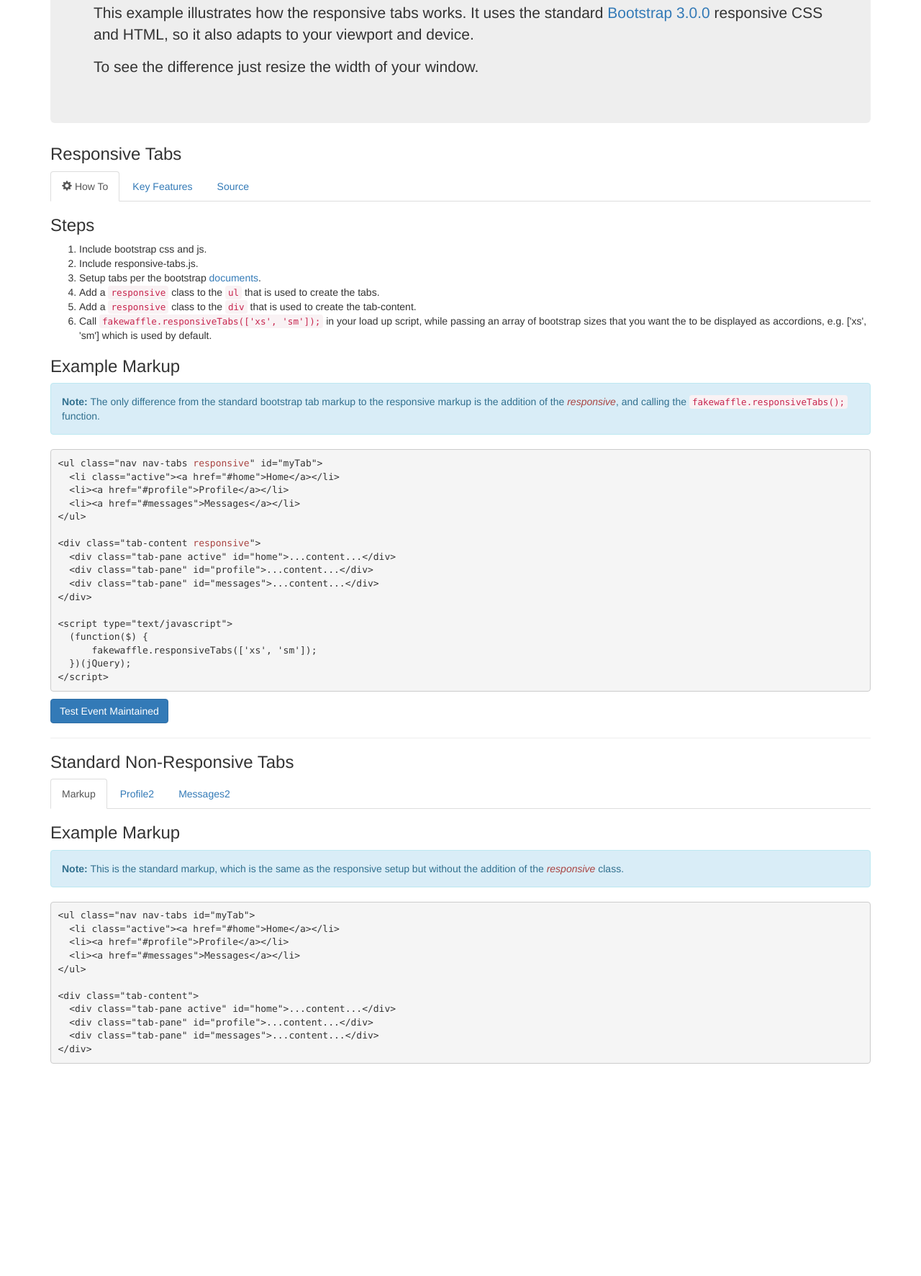
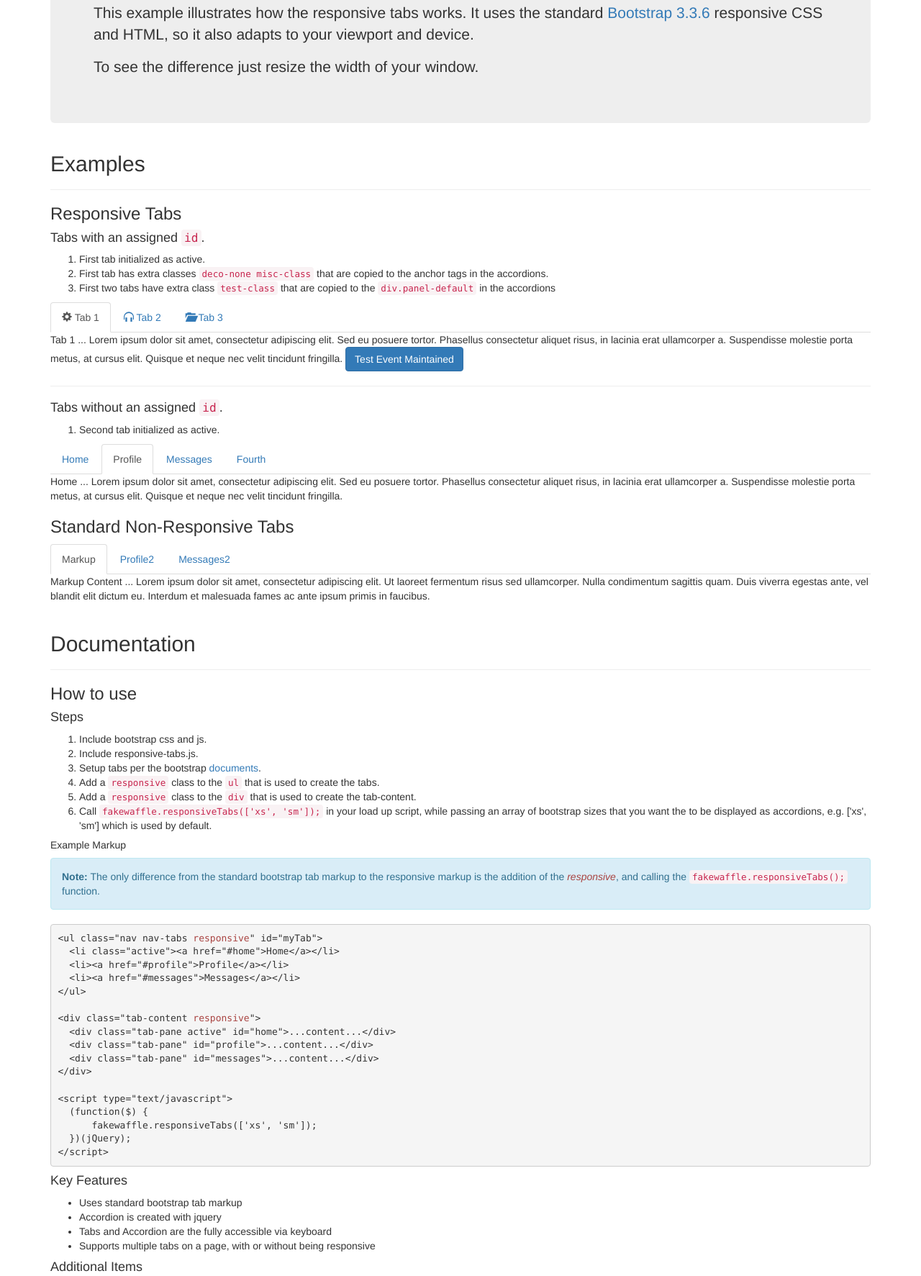
Before and after one commit to openam/bootstrap-responsive-tabs, a plain HTML site: page index.html in a window 1280 px wide. Shown: the part 215-1988 px from the top of the page at 72% size. Before the commit the page ends 1703 px from the top, so only its background shows below. Drawn offline with nearby package versions, Linux system fonts and the light colour scheme.

Commit message:
docs: re-organize the demo page for Bootstrap 3
- Update to use Bootstrap 3.3.6 as well

```diff
--- a/index.html
+++ b/index.html
@@ -1,7 +1,7 @@
 <html>
   <head>
     <title>Tabs</title>
-    <link href="//netdna.bootstrapcdn.com/bootstrap/3.0.0/css/bootstrap.min.css" rel="stylesheet">
+    <link href="//netdna.bootstrapcdn.com/bootstrap/3.3.6/css/bootstrap.min.css" rel="stylesheet">
     <style type="text/css">
       .deco-none {
         text-decoration: none !important;
@@ -34,21 +34,76 @@
       <!-- Main component for a primary marketing message or call to action -->
       <div class="jumbotron">
         <h1>Responsive Tabs Example</h1>
-        <p>This example illustrates how the responsive tabs works. It uses the standard <a href="//getbootstrap.com">Bootstrap 3.0.0</a> responsive CSS and HTML, so it also adapts to your viewport and device.</p>
+        <p>This example illustrates how the responsive tabs works. It uses the standard <a href="//getbootstrap.com">Bootstrap 3.3.6</a> responsive CSS and HTML, so it also adapts to your viewport and device.</p>
         <p>To see the difference just resize the width of your window.</p>
+      </div>
+
+      <!-- ====================================== examples ====================================== -->
+      <div class="page-header">
+        <h2>Examples</h2>
       </div>
 
       <h3>Responsive Tabs</h3>
 
+      <h4>Tabs with an assigned <code>id</code>.</h4>
+      <ol>
+          <li>First tab initialized as active.</li>
+          <li>First tab has extra classes <code>deco-none misc-class</code> that are copied to the anchor tags in the accordions.</li>
+          <li>First two tabs have extra class <code>test-class</code> that are copied to the <code>div.panel-default</code> in the accordions</li>
+      </ol>
       <ul class="nav nav-tabs responsive" id="myTab">
-        <li class="test-class active"><a class="deco-none misc-class" href="#how-to"><span class="glyphicon glyphicon-cog"></span> How To</a></li>
-        <li class="test-class"><a href="#features">Key Features</a></li>
-        <li><a class="deco-none" href="#source">Source</a></li>
+        <li class="test-class active"><a class="deco-none misc-class" href="#resp-tab1"><span class="glyphicon glyphicon-cog"></span> Tab 1</a></li>
+        <li class="test-class"><a href="#resp-tab2"><span class="glyphicon glyphicon-headphones"></span> Tab 2</a></li>
+        <li><a class="deco-none" href="#resp-tab3"><span class="glyphicon glyphicon-folder-open"></span> Tab 3</a></li>
       </ul>
 
       <div class="tab-content responsive">
-        <div class="tab-pane active" id="how-to">
-          <h3>Steps</h3>
+        <div class="tab-pane active" id="resp-tab1">Tab 1 ... Lorem ipsum dolor sit amet, consectetur adipiscing elit. Sed eu posuere tortor. Phasellus consectetur aliquet risus, in lacinia erat ullamcorper a. Suspendisse molestie porta metus, at cursus elit. Quisque et neque nec velit tincidunt fringilla. <button class='btn btn-primary js-alert-test'>Test Event Maintained</button></div>
+        <div class="tab-pane" id="resp-tab2">Tab 2 ... Phasellus consectetur aliquet risus, in lacinia erat ullamcorper a. Suspendisse molestie porta metus, at cursus elit. Quisque et neque nec velit tincidunt fringilla. Morbi eget nisi molestie, egestas turpis non, pharetra orci. Donec mattis sem ipsum, eu dapibus lacus rutrum in. Fusce blandit mi leo, non feugiat nunc tempus vitae.</div>
+        <div class="tab-pane" id="resp-tab3">Tab 3 ... Quisque et neque nec velit tincidunt fringilla. Morbi eget nisi molestie, egestas turpis non, pharetra orci. Donec mattis sem ipsum, eu dapibus lacus rutrum in. Fusce blandit mi leo, non feugiat nunc tempus vitae. Mauris hendrerit, leo sit amet mollis bibendum, lacus augue auctor turpis, sed placerat augue libero quis massa.</div>
+      </div>
+
+      <hr>
+
+      <h4>Tabs without an assigned <code>id</code>.</h4>
+      <ol>
+          <li>Second tab initialized as active.</li>
+      </ol>
+      <ul class="nav nav-tabs responsive">
+        <li><a href="#home-test-new">Home</a></li>
+        <li class="active"><a href="#profile-test-new">Profile</a></li>
+        <li><a href="#messages-test-new">Messages</a></li>
+        <li><a href="#fourth-test-new">Fourth</a></li>
+      </ul>
+
+      <div class="tab-content responsive">
+        <div class="tab-pane active" id="home-test-new">Home ... Lorem ipsum dolor sit amet, consectetur adipiscing elit. Sed eu posuere tortor. Phasellus consectetur aliquet risus, in lacinia erat ullamcorper a. Suspendisse molestie porta metus, at cursus elit. Quisque et neque nec velit tincidunt fringilla.</div>
+        <div class="tab-pane" id="profile-test-new">Profile ... Phasellus consectetur aliquet risus, in lacinia erat ullamcorper a. Suspendisse molestie porta metus, at cursus elit. Quisque et neque nec velit tincidunt fringilla. Morbi eget nisi molestie, egestas turpis non, pharetra orci. Donec mattis sem ipsum, eu dapibus lacus rutrum in. Fusce blandit mi leo, non feugiat nunc tempus vitae.</div>
+        <div class="tab-pane" id="messages-test-new">Messages ... Quisque et neque nec velit tincidunt fringilla. Morbi eget nisi molestie, egestas turpis non, pharetra orci. Donec mattis sem ipsum, eu dapibus lacus rutrum in. Fusce blandit mi leo, non feugiat nunc tempus vitae. Mauris hendrerit, leo sit amet mollis bibendum, lacus augue auctor turpis, sed placerat augue libero quis massa.</div>
+        <div class="tab-pane" id="fourth-test-new">Fourth ... Quisque et neque nec velit tincidunt fringilla. Morbi eget nisi molestie, egestas turpis non, pharetra orci. Donec mattis sem ipsum, eu dapibus lacus rutrum in. Fusce blandit mi leo, non feugiat nunc tempus vitae. Mauris hendrerit, leo sit amet mollis bibendum, lacus augue auctor turpis, sed placerat augue libero quis massa.</div>
+      </div>
+
+      <h3>Standard Non-Responsive Tabs</h3>
+
+      <ul class="nav nav-tabs" id="nonResponsiveTabs">
+        <li class="active"><a href="#nr-tab1">Markup</a></li>
+        <li><a href="#nr-tab2">Profile2</a></li>
+        <li><a href="#nr-tab3">Messages2</a></li>
+      </ul>
+
+      <div class="tab-content">
+        <div class="tab-pane active" id="nr-tab1">Markup Content ... Lorem ipsum dolor sit amet, consectetur adipiscing elit. Ut laoreet fermentum risus sed ullamcorper. Nulla condimentum sagittis quam. Duis viverra egestas ante, vel blandit elit dictum eu. Interdum et malesuada fames ac ante ipsum primis in faucibus.</div>
+        <div class="tab-pane" id="nr-tab2">Profile 2 Content ... Ut laoreet fermentum risus sed ullamcorper. Nulla condimentum sagittis quam. Duis viverra egestas ante, vel blandit elit dictum eu. Interdum et malesuada fames ac ante ipsum primis in faucibus. Vivamus fermentum dui at viverra pulvinar.</div>
+        <div class="tab-pane" id="nr-tab3">Messages 2 Content ... Duis viverra egestas ante, vel blandit elit dictum eu. Interdum et malesuada fames ac ante ipsum primis in faucibus. Vivamus fermentum dui at viverra pulvinar. Donec eu ipsum ut tellus convallis posuere. Sed tempor turpis laoreet dignissim mattis.</div>
+      </div>
+
+      <!-- ====================================== documentation ====================================== -->
+      <div class="page-header">
+        <h2>Documentation</h2>
+      </div>
+
+      <h3>How to use</h3>
+        <h4>Steps</h4>
           <ol>
             <li>Include bootstrap css and js.</li>
             <li>Include responsive-tabs.js.</li>
@@ -57,7 +112,7 @@
             <li>Add a <code>responsive</code> class to the <code>div</code> that is used to create the tab-content.</li>
             <li>Call <code>fakewaffle.responsiveTabs(['xs', 'sm']);</code> in your load up script, while passing an array of bootstrap sizes that you want the to be displayed as accordions, e.g. ['xs', 'sm'] which is used by default.</li>
           </ol>
-          <h3>Example Markup</h3>
+          <h5>Example Markup</h5>
           <div class="alert alert-info">
             <strong>Note:</strong> The only difference from the standard bootstrap tab markup to the responsive markup is the addition of the <em class="text-danger">responsive</em>, and calling the <code>fakewaffle.responsiveTabs();</code> function.
           </div>
@@ -79,64 +134,31 @@
       fakewaffle.responsiveTabs(['xs', 'sm']);
   })(jQuery);
 &lt;/script&gt;</pre>
-          <button class='btn btn-primary js-alert-test'>Test Event Maintained</button>
-        </div>
-        <div class="tab-pane" id="features">
-          <br>
+
+        <h4>Key Features</h4>
           <ul>
             <li>Uses standard bootstrap tab markup</li>
             <li>Accordion is created with jquery</li>
             <li>Tabs and Accordion are the fully accessible via keyboard</li>
             <li>Supports multiple tabs on a page, with or without being responsive</li>
           </ul>
-        </div>
-        <div class="tab-pane" id="source">
-          <h3>Source code</h3>
+
+        <h4>Additional Items</h4>
+          <ul>
+              <li>Make the entire panel heading clickable, see <a href="https://github.com/openam/bootstrap-responsive-tabs/issues/5">Issue #5</a>.</li>
+          </ul>
+
+        <h4>Source</h4>
           <p>You may download the source code from <a href="https://github.com/openam/bootstrap-responsive-tabs/archive/master.zip">github</a>.</p>
-          <h3>Reporting issues</h3>
+          <h5>Reporting issues</h5>
           <p>If you have any issues with this please report in on <a href="https://github.com/openam/bootstrap-responsive-tabs/issues">github</a>.</p>
-          <h3>Contributing</h3>
+          <h5>Contributing</h5>
           <p>If you'd like to contribute to this project, you can fork the project send a pull request.</p>
-        </div>
-      </div>
-
-      <hr>
-      <h3>Standard Non-Responsive Tabs</h3>
-
-      <ul class="nav nav-tabs" id="moreTabs">
-        <li class="active"><a href="#markup">Markup</a></li>
-        <li><a href="#profile2">Profile2</a></li>
-        <li><a href="#messages2">Messages2</a></li>
-      </ul>
-
-      <div class="tab-content">
-        <div class="tab-pane active" id="markup">
-          <h3>Example Markup</h3>
-          <div class="alert alert-info">
-            <strong>Note:</strong> This is the standard markup, which is the same as the responsive setup but without the addition of the <em class="text-danger">responsive</em> class.
-          </div>
-          <pre>
-&lt;ul class="nav nav-tabs id="myTab"&gt;
-  &lt;li class="active"&gt;&lt;a href="#home"&gt;Home&lt;/a&gt;&lt;/li&gt;
-  &lt;li&gt;&lt;a href="#profile"&gt;Profile&lt;/a&gt;&lt;/li&gt;
-  &lt;li&gt;&lt;a href="#messages"&gt;Messages&lt;/a&gt;&lt;/li&gt;
-&lt;/ul&gt;
-
-&lt;div class="tab-content"&gt;
-  &lt;div class="tab-pane active" id="home"&gt;...content...&lt;/div&gt;
-  &lt;div class="tab-pane" id="profile"&gt;...content...&lt;/div&gt;
-  &lt;div class="tab-pane" id="messages"&gt;...content...&lt;/div&gt;
-&lt;/div&gt;</pre>
-        </div>
-        <div class="tab-pane" id="profile2">... Profile 2 Content ...</div>
-        <div class="tab-pane" id="messages2">... Messages 2 Content ...</div>
-      </div>
-
 
     </div> <!-- /container -->
 
     <script src="//ajax.googleapis.com/ajax/libs/jquery/1.9.1/jquery.min.js"></script>
-    <script src="//netdna.bootstrapcdn.com/bootstrap/3.0.0/js/bootstrap.min.js"></script>
+    <script src="//netdna.bootstrapcdn.com/bootstrap/3.3.6/js/bootstrap.min.js"></script>
     <script src="js/responsive-tabs.js"></script>
     <script type="text/javascript">
 
```
